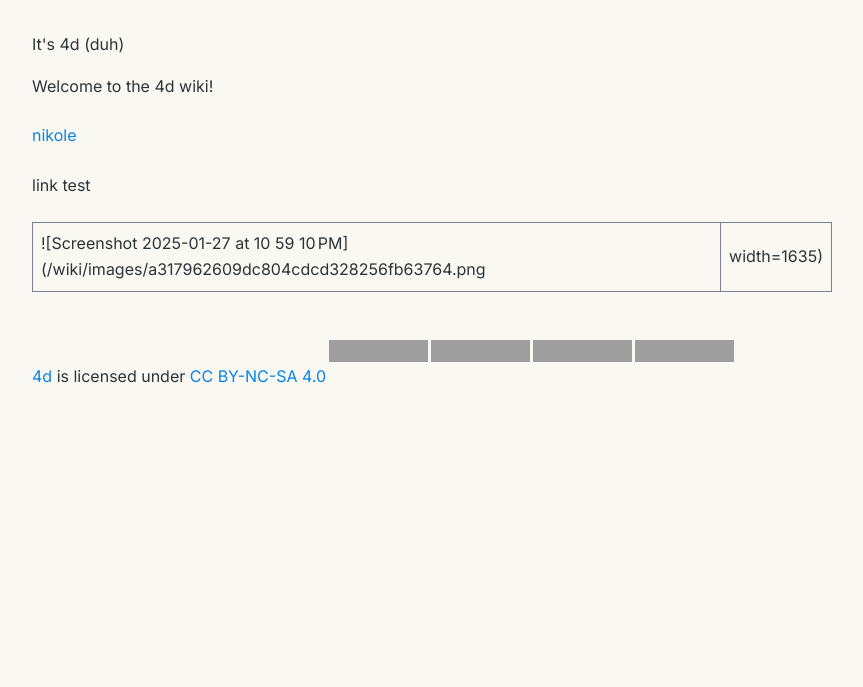
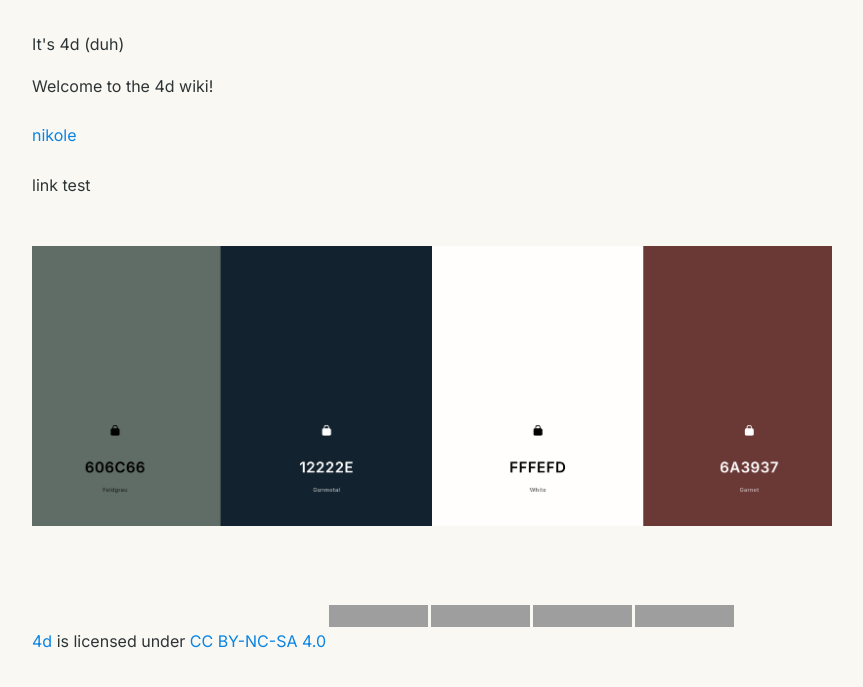
Before and after one commit to kvmet/4d, a Jekyll site: the page built from wiki/index.md, in a window 1280 px wide. Shown: the top 687 px of the page, without its empty margins (208-1071 px from the left). Built offline with Jekyll 4.4.1, drawn with Linux system fonts in a browser that asks for light colours; our own code applies the rules of GitHub Pages for plain Markdown files; grey boxes are pictures that could not be loaded.

Commit message:
Sync wiki content and images

```diff
--- a/wiki/index.md
+++ b/wiki/index.md
@@ -4,4 +4,4 @@ Welcome to the 4d wiki!
 
 link test
 
-![Screenshot 2025-01-27 at 10 59 10 PM](/wiki/images/a317962609dc804cdcd328256fb63764.png | width=1635)
+![Screenshot 2025-01-27 at 10 59 10 PM](/wiki/images/a317962609dc804cdcd328256fb63764.png)
```
